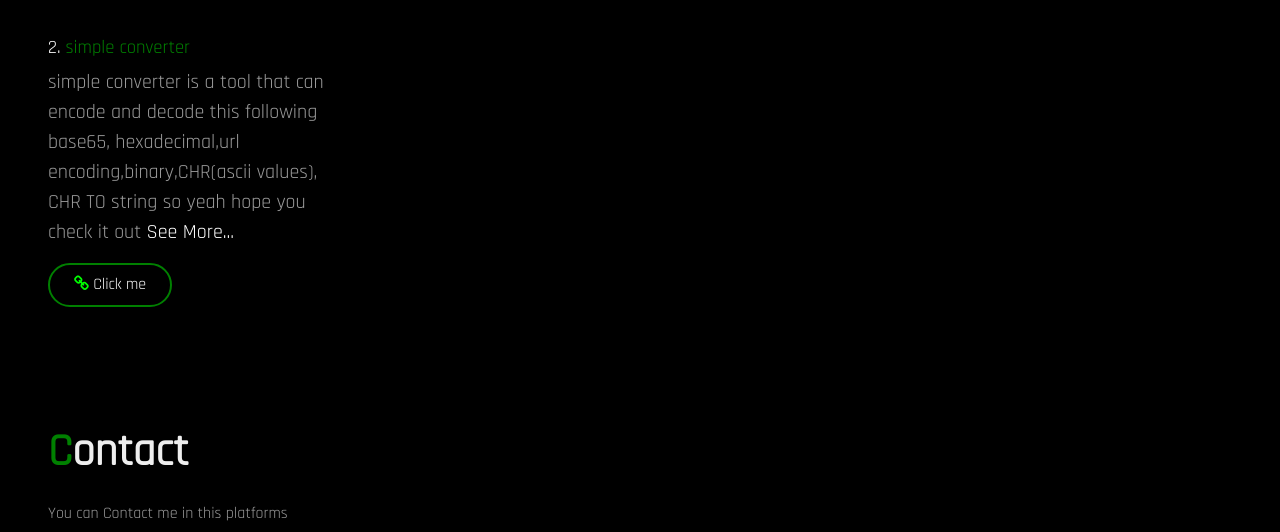
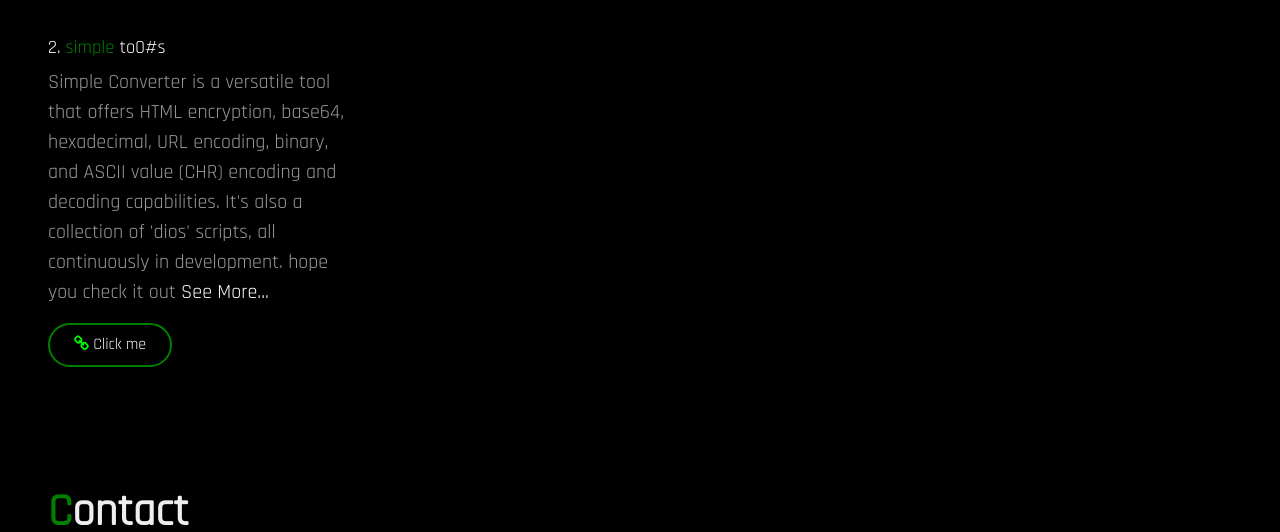
Before and after one commit to g3r0m4/g3r0m4.github.io, a plain HTML site: page a/a.html in a window 1280 px wide. Shown: the part 1889-2421 px from the top of the page. Drawn offline with Linux system fonts and the light colour scheme; a web font is replaced by a local one.

Commit message:
Update a.html

```diff
--- a/a/a.html
+++ b/a/a.html
@@ -102,7 +102,7 @@
     <font color="#00FFA8"></font>
     </div>
     <div class="content">
-    <h3>1. <span>BWC</span></h3>
+    <h3>1. <span class="span-a">BWC</span></h3>
     <p>bwc is a tool i created just for fun <font color="#fff"><a href=""> See More...</a></font></p>
 
    <button class="btn btn-third" onclick="location.href='https://github.com/G3r0m4/bwc';"><font color="lime"><i class="fa fa-github"></i></font> Click me</button>
@@ -115,8 +115,8 @@
     <div class="icon">
     <font color="#00FFA8"></font>
 <div class="content">
-    <h3 style="color:white;">2. <span>simple converter</span></h3>
-    <p> simple converter is a tool that can encode and decode this following base65, hexadecimal,url encoding,binary,CHR(ascii values), CHR TO string so yeah hope you check it out<font color="#fff"><a href=""> See More...</a></font></p>
+    <h3 style="color:white;">2. <span class="span-a">simple </span>to0#s</h3>
+    <p> Simple Converter is a versatile tool that offers HTML encryption, base64, hexadecimal, URL encoding, binary, and ASCII value (CHR) encoding and decoding capabilities. It's also a collection of 'dios' scripts, all continuously in development. hope you check it out<font color="#fff"><a href="https://gr0m7.github.io/"> See More...</a></font></p>
 
    <button class="btn btn-fourth            " onclick="window.location.href='tools/converter.html'"><font color="lime"><i class="fa fa-link" aria-hidden="true"></i></font></font> Click me</button>
     </div>
```
